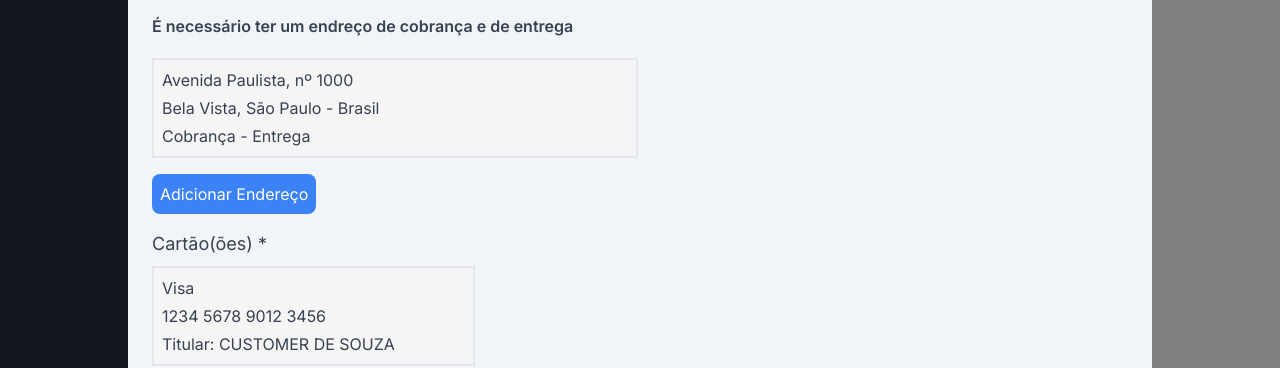
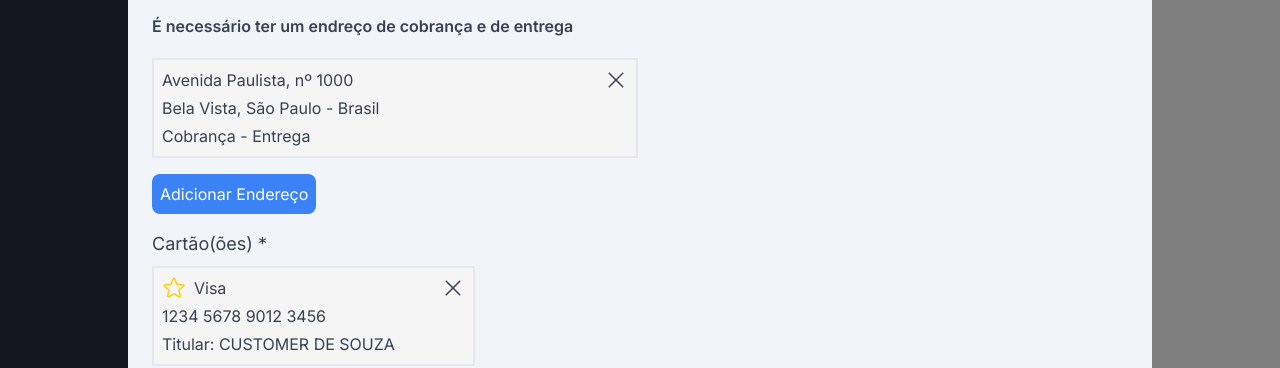
Before and after one commit to NathanSoa/customer-frontend, a Next.js app: page /customers in a window 1280 px wide. Both pictures are taken after a click on the button "Novo cliente". Shown: the part 422-790 px from the top of the page. Built offline with nearby package versions, Linux system fonts and the light colour scheme.

Commit message:
feat: add main selector button and remove button on infoCard

```diff
--- a/src/app/customers/components/main-form/index.tsx
+++ b/src/app/customers/components/main-form/index.tsx
@@ -13,8 +13,18 @@ import Form from '@/app/components/form'
 import { useModal } from '@/app/hooks/useModal'
 import { useCustomer } from '@/app/hooks/useCustomer'
 
+import { Star, X } from 'phosphor-react'
+import classNames from 'classnames'
+
 export default function MainForm() {
-  const { customer, addAddress, addCard } = useCustomer()
+  const {
+    customer,
+    addAddress,
+    addCard,
+    removeCard,
+    removeAddress,
+    markCardAsMain,
+  } = useCustomer()
 
   const {
     showModal: showAddressModal,
@@ -29,7 +39,7 @@ export default function MainForm() {
   } = useModal()
 
   return (
-    <Form onSubmit={(e) => console.log('submitted')}>
+    <Form>
       <InputContainer>
         <label htmlFor="name">Nome *</label>
         <Input type="text" name="name" id="name" />
@@ -87,7 +97,13 @@ export default function MainForm() {
           {customer !== null &&
             customer.address.map((address, index) => (
               <InfoCard key={index}>
-                <div>{`${address.street}, nº ${address.number}`}</div>
+                <div className="flex justify-between">
+                  <span>{`${address.street}, nº ${address.number}`}</span>
+                  <X
+                    className="h-6 w-6 cursor-pointer hover:text-red-500"
+                    onClick={() => removeAddress(address)}
+                  />
+                </div>
                 <div>{`${address.neighborhood}, ${address.city} - ${address.country}`}</div>
                 <div>
                   {address.streetPurpose !== undefined &&
@@ -105,7 +121,23 @@ export default function MainForm() {
           {customer !== null &&
             customer.cards.map((card, index) => (
               <InfoCard key={index}>
-                <div>{card.flag}</div>
+                <div className="flex justify-between">
+                  <div className="flex items-center justify-center gap-2">
+                    <Star
+                      onClick={() => markCardAsMain(card)}
+                      className={classNames({
+                        'text-yellow-400': card.main === true,
+                        'text-gray-500': card.main === false,
+                        'h-6 w-6 cursor-pointer': true,
+                      })}
+                    ></Star>
+                    {card.flag}
+                  </div>
+                  <X
+                    className="h-6 w-6 cursor-pointer hover:text-red-500"
+                    onClick={() => removeCard(card)}
+                  />
+                </div>
                 <div>{card.number}</div>
                 <div>Titular: {card.name?.toLocaleUpperCase()}</div>
               </InfoCard>
```
